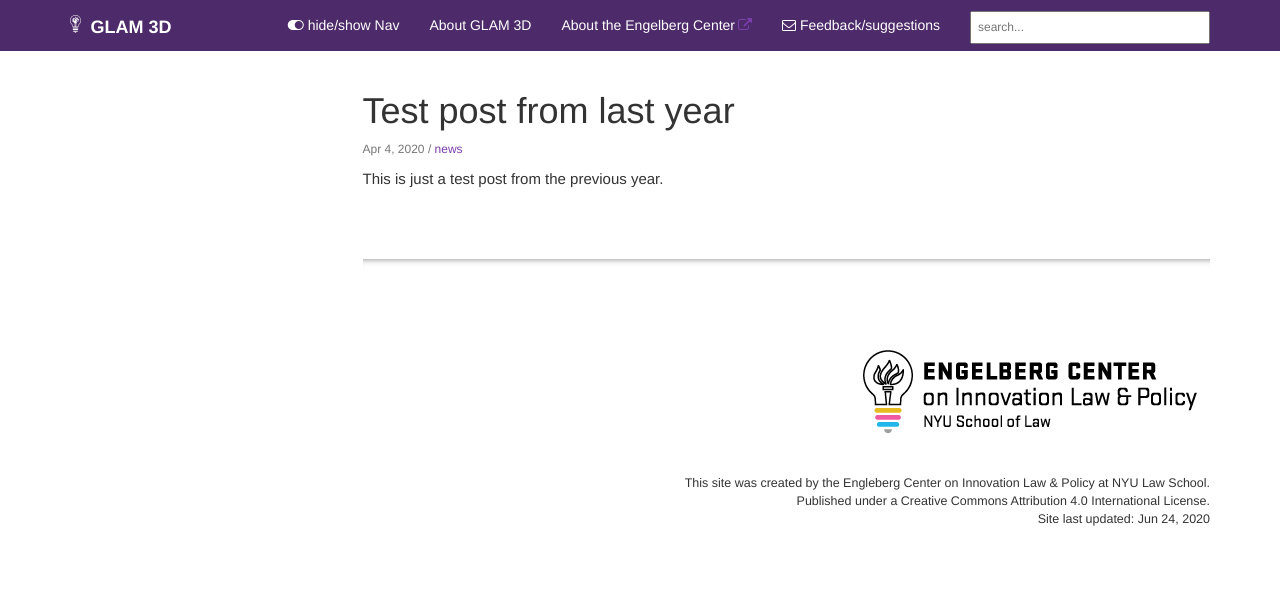
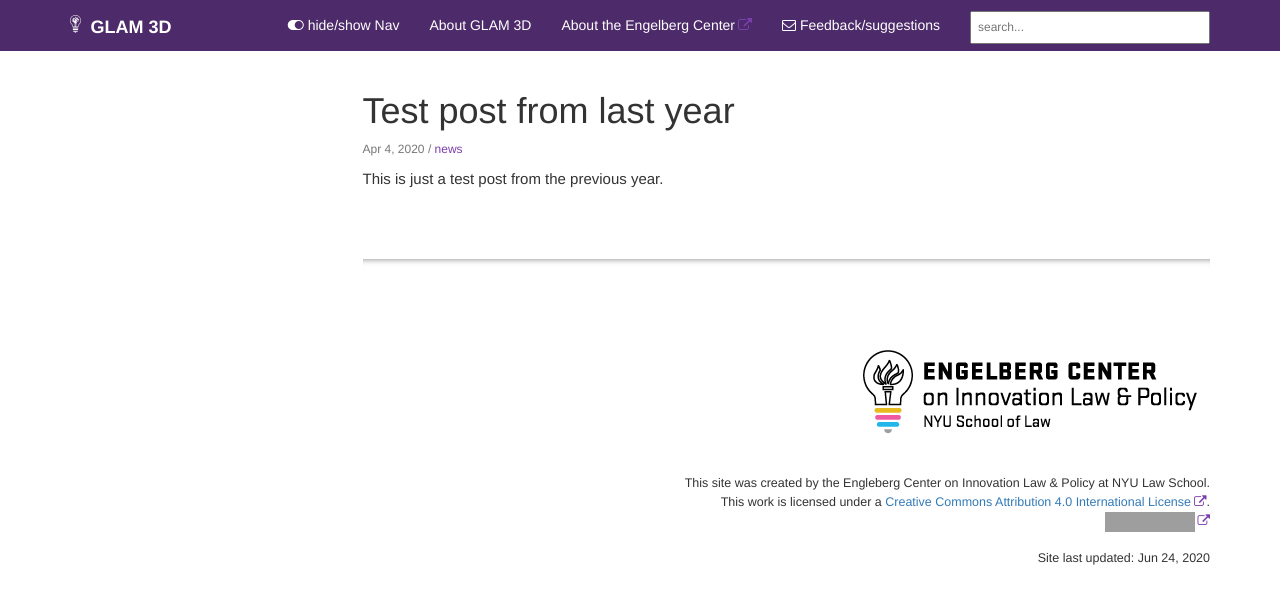
Before and after one commit to NYUEngelberg/NYUEngelberg.github.io, a Jekyll site: the page built from _posts/2020-04-04-scanning.md, in a window 1280 px wide. Shown: the top 604 px of the page. Built offline with Jekyll 4.4.1, drawn with Linux system fonts in a browser that asks for light colours; comment, search, counter and statistics services are not loaded; grey boxes are pictures that could not be loaded.

Commit message:
footer update to include cc license machine readable code

```diff
--- a/_includes/footer.html
+++ b/_includes/footer.html
@@ -3,8 +3,10 @@
                 <div class="col-lg-12 footer">
 <p><img src="{{ "images/company_logo.png" }}" alt="Engelberg Center on Innovation Law & Policy"/></p>
                This site was created by the {{site.company_name}} at NYU Law School. <br />
-               Published under a Creative Commons Attribution 4.0 International License. <br />
-{% if page.last_updated %}<span>Page last updated:</span> {{page.last_updated}}<br/>{% endif %} Site last updated: {{ site.time | date: "%b %-d, %Y"  }} <br />
+               <span>This work is licensed under a <a rel="license" href="http://creativecommons.org/licenses/by/4.0/">Creative Commons Attribution 4.0 International License</a>. <br />
+               <a rel="license" href="http://creativecommons.org/licenses/by/4.0/"><img alt="Creative Commons License" style="border-width:0" src="https://i.creativecommons.org/l/by/4.0/88x31.png" /></a></span>
+{% if page.last_updated %}<span>Page last updated:</span> {{page.last_updated}}<br/>{% endif %}
+                <br /><br />Site last updated: {{ site.time | date: "%b %-d, %Y"  }} <br />
 
                 </div>
             </div>
```
